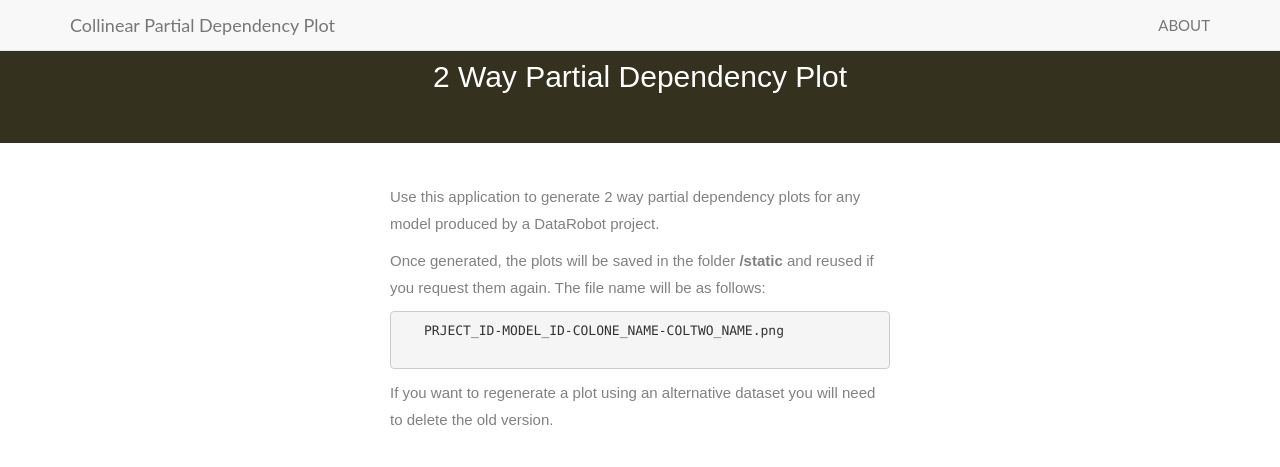
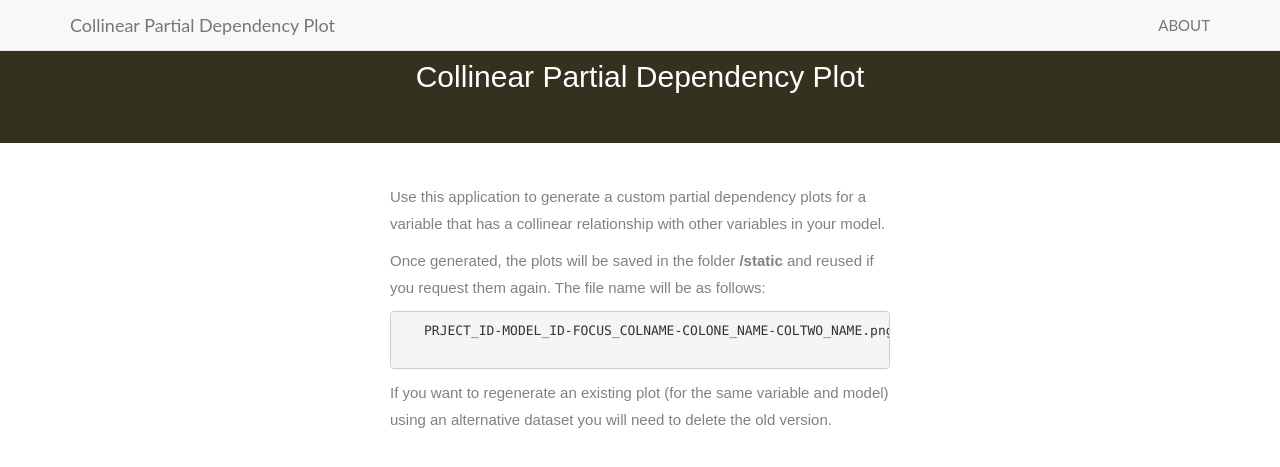
Before and after one commit to john-hawkins/DataRobot_Collinear_Partial_Dependency, a Flask app: page /about in a window 1280 px wide. Shown: the top 467 px of the page. Run offline with Flask 2, Linux system fonts and the light colour scheme; some libraries are stand-ins or nearby versions.

Commit message:
Updating About page

```diff
--- a/templates/about.html
+++ b/templates/about.html
@@ -1,24 +1,24 @@
 {% include "header.html" %}
 
 <div class="chooser text-center">
-  <h2>2 Way Partial Dependency Plot</h2>
+  <h2>Collinear Partial Dependency Plot</h2>
 </div>
 
 <div class="canvas" style="margin: 0 auto; width: 580px;">
   <p>
-    Use this application to generate 2 way partial dependency plots for
-    any model produced by a DataRobot project.
+    Use this application to generate a custom partial dependency plots for
+    a variable that has a collinear relationship with other variables in your model.
   </p>
   <p>
     Once generated, the plots will be saved in the folder <b>/static</b>
     and reused if you request them again. The file name will be as follows:
   </p>
   <pre>
-   PRJECT_ID-MODEL_ID-COLONE_NAME-COLTWO_NAME.png
+   PRJECT_ID-MODEL_ID-FOCUS_COLNAME-COLONE_NAME-COLTWO_NAME.png
   </pre>
   <p>
-    If you want to regenerate a
-    plot using an alternative dataset you will need to delete the old version.
+    If you want to regenerate an existing plot (for the same variable and model)
+    using an alternative dataset you will need to delete the old version.
   </p>
 </div>
 
```
